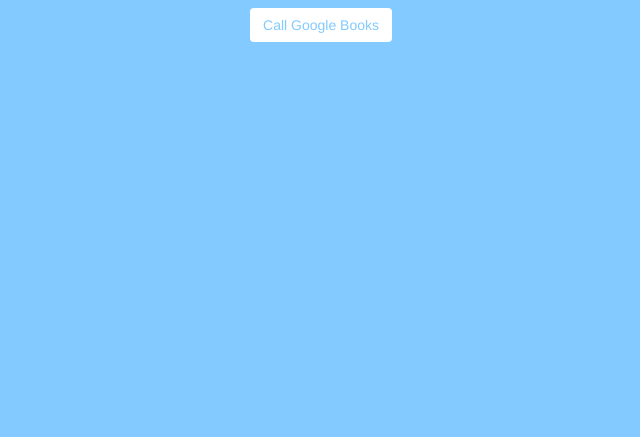
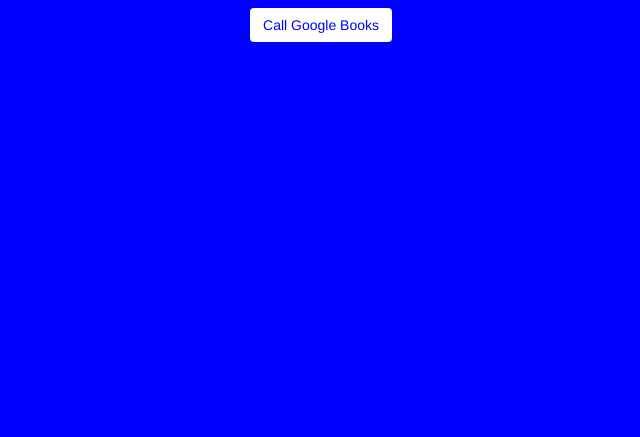
Before and after one commit to devchrisgallup/googlebooksapi, a plain HTML site: page index.html in a window 1280 px wide. Shown: the part 363-800 px from the top of the page, without its empty margins (319-959 px from the left). Drawn offline with nearby package versions, Linux system fonts and the light colour scheme.

Commit message:
background color

```diff
--- a/css/styles.css
+++ b/css/styles.css
@@ -1,14 +1,14 @@
 html, body {
     margin: 0;
     padding: 0;
-    background-color: #82CAFF;
+    background-color: #0000FF;
     color: #FFF;
 }
 
 
 button {
     background-color: #FFF;
-    color: #82CAFF;
+    color: #0000FF;
 }
 
 .center {
```
